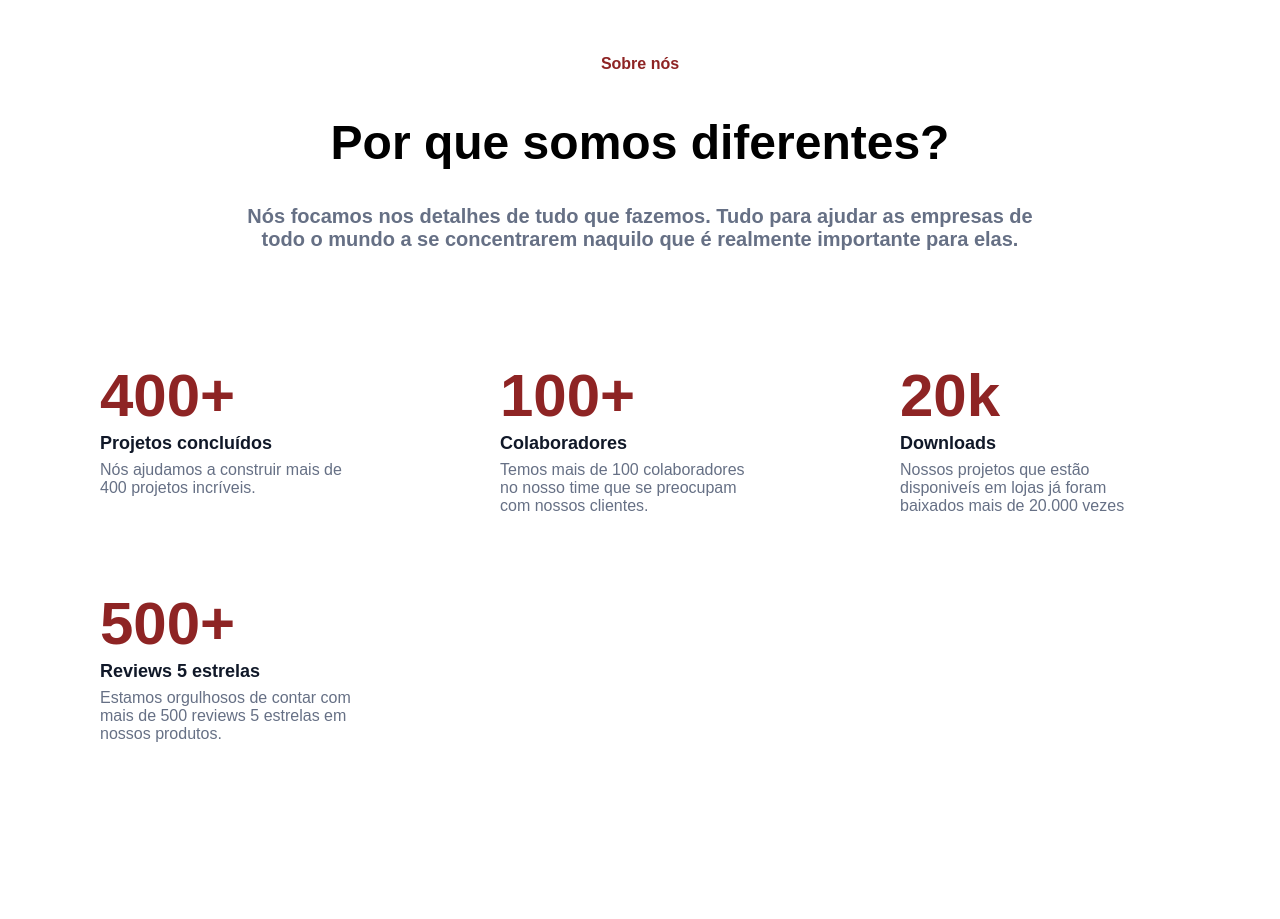
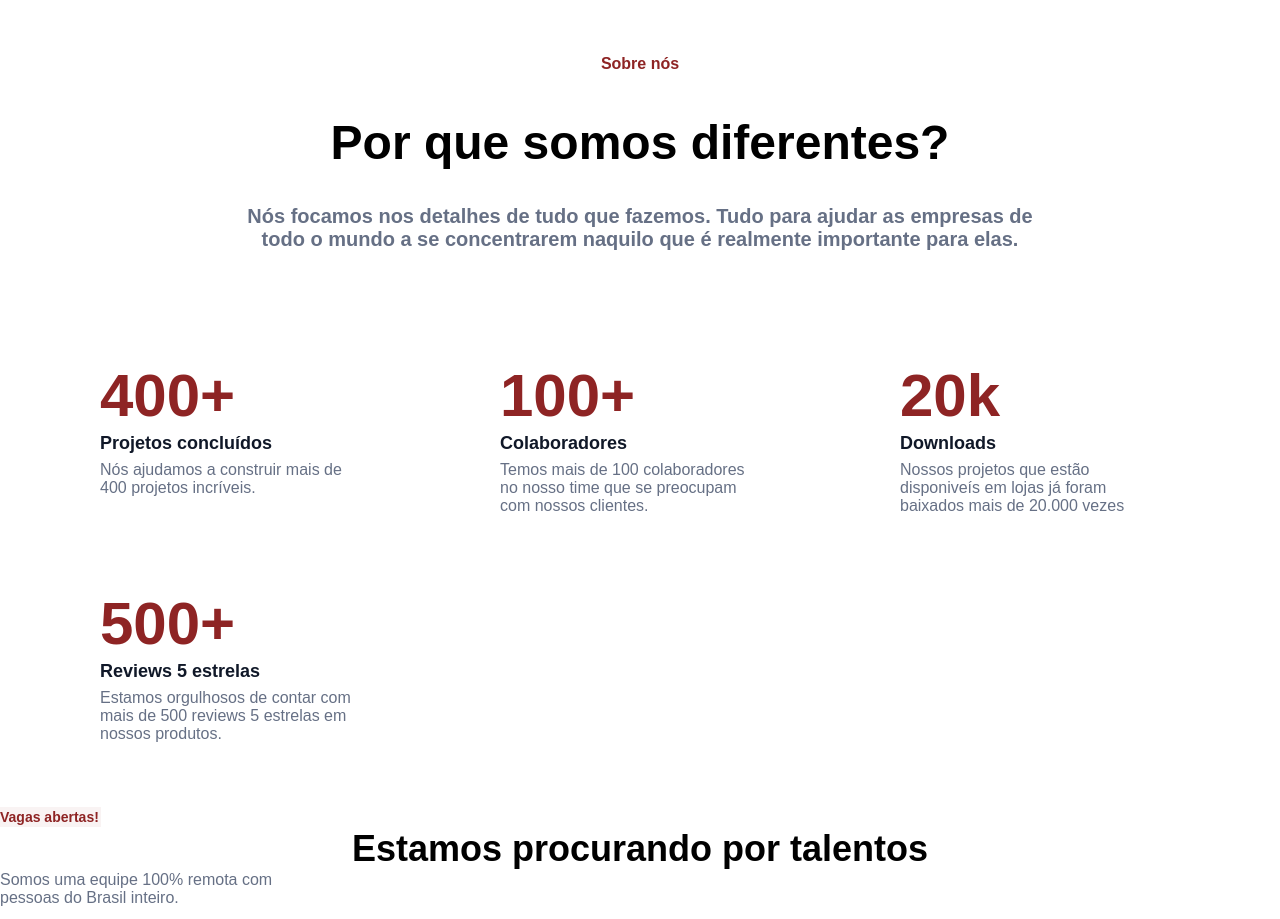
Before and after one commit to raissacampos/HTML-e-CSS, a plain HTML site: page index.html in a window 1280 px wide. Shown: the part 83-1002 px from the top of the page. Before the commit the page ends 890 px from the top, so only its background shows below. Drawn offline with Linux system fonts and the light colour scheme.

Commit message:
atividade 4

```diff
--- a/estilos.css
+++ b/estilos.css
@@ -83,7 +83,7 @@ h3{
 body{
     font-family: 'Inter', sans-serif;
 }
-h1{
+.metricas-container h1{
     font-size: 60px;
     color: #8E2424;
     position: static;
@@ -111,3 +111,25 @@ left: 0px;
 top: 36px;
 color:#667085
 }
+
+.quarta h1{
+    color: black;
+    font-size: 36px;
+    line-height: 44px;
+    text-align: center;
+}
+
+.quarta h5{
+    font-size: 14px;
+    line-height: 20px;
+    position: static;
+    width: 101px;
+    height: 20px;
+    left: 12px;
+    top: 4px;
+    color:#8E2424;
+    border: none;
+    background-color: #8E24240D;
+    align-items: center;
+    justify-content:center ;
+}
--- a/index.html
+++ b/index.html
@@ -56,5 +56,10 @@
            <p>Estamos orgulhosos de contar com<br> mais de 500 reviews 5 estrelas em<br> nossos produtos.</p>
        </div>
        </section>
+       <div class="quarta">
+           <h5>Vagas abertas!</h5>
+           <h1>Estamos procurando por talentos</h1>
+           <p>Somos uma equipe 100% remota com pessoas do Brasil inteiro.</p>
+       </div>
 </body>
 </html>
```
